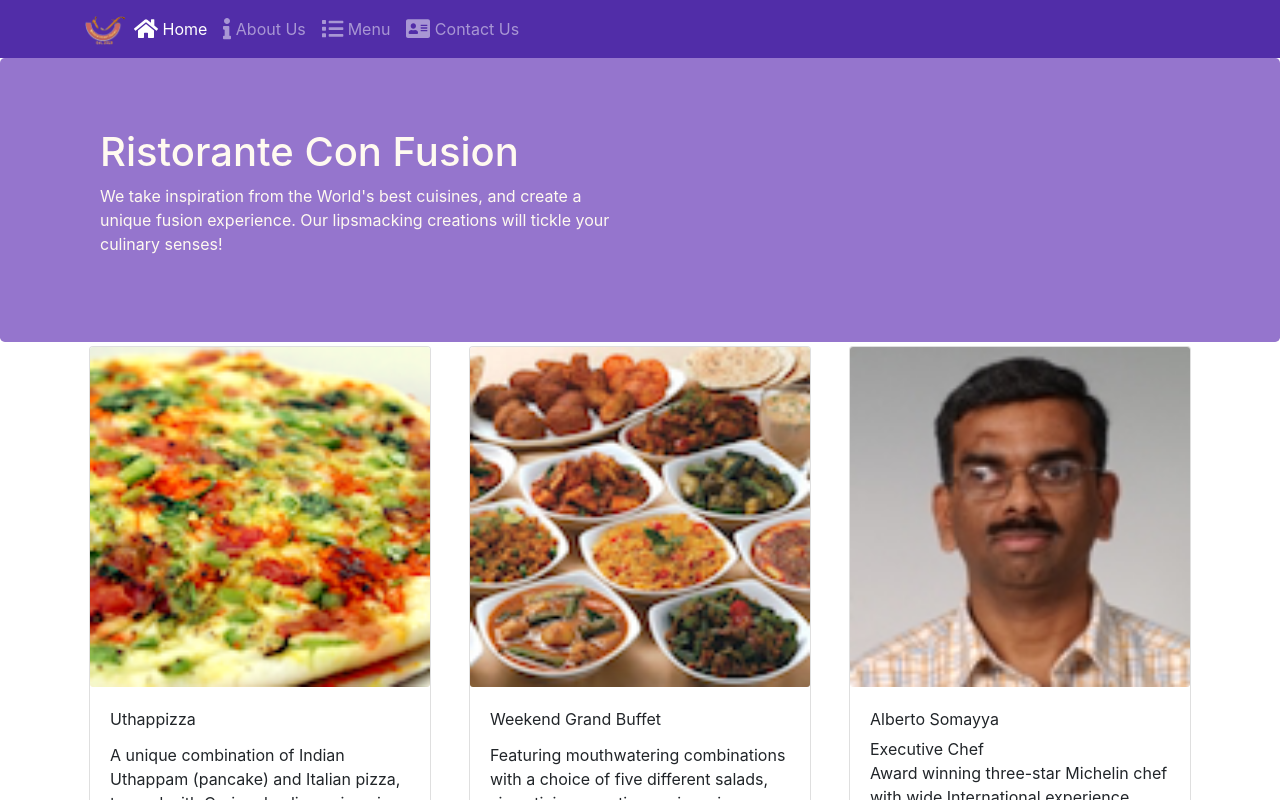
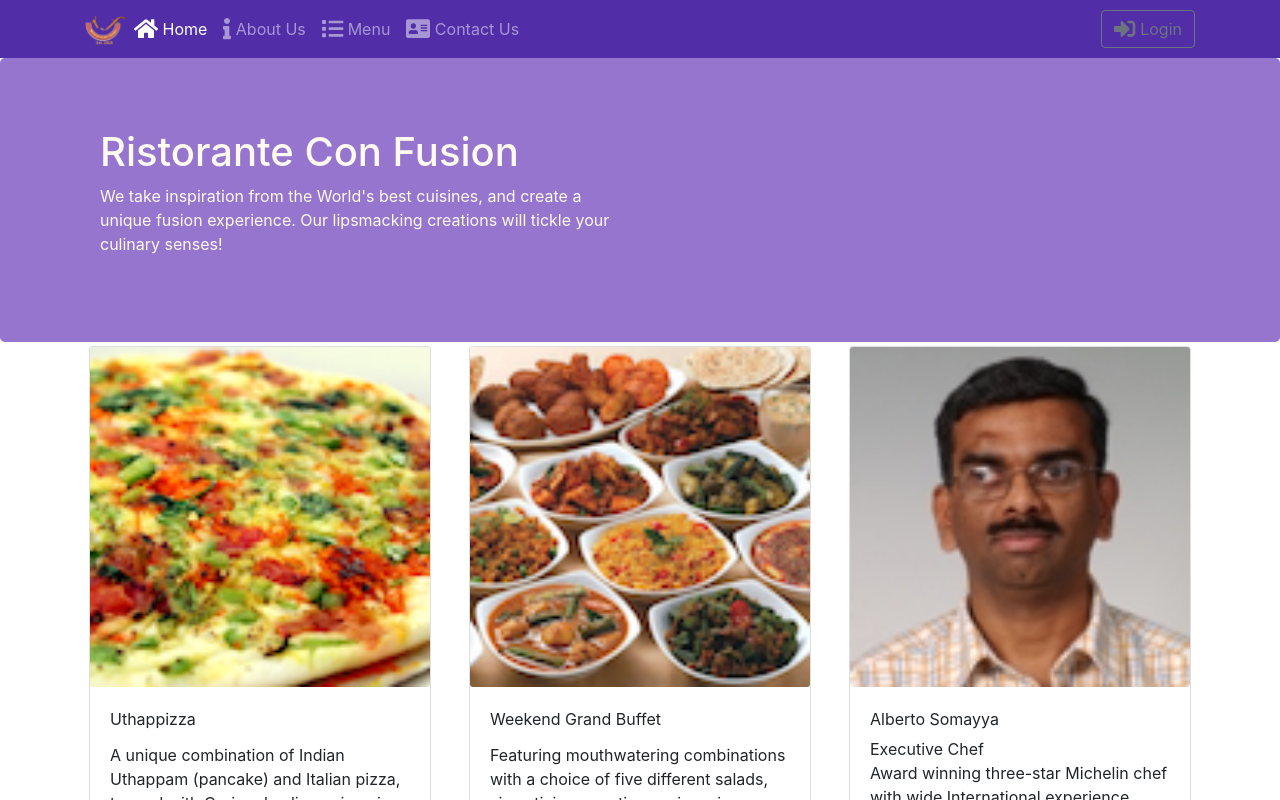
Before and after one commit to BirdyArt/coursera, a React (Create React App) app: page /home in a window 1280 px wide. Shown: the top 800 px of the page. Built offline with nearby package versions, Linux system fonts and the light colour scheme.

Commit message:
uncontrolled forms

```diff
--- a/src/components/HeaderComponent.js
+++ b/src/components/HeaderComponent.js
@@ -1,5 +1,5 @@
 import React, { Component } from 'react';
-import { Navbar, NavbarBrand, Nav, NavbarToggler, Collapse, NavItem, Jumbotron } from 'reactstrap';
+import { Navbar, NavbarBrand, Nav, NavbarToggler, Collapse, NavItem, Jumbotron, Button, Modal, ModalHeader, ModalBody, Form, FormGroup, Input, Label } from 'reactstrap';
 import { NavLink } from 'react-router-dom';
 import { FontAwesomeIcon } from '@fortawesome/react-fontawesome';
 
@@ -8,15 +8,30 @@
 	constructor(props){
 		super(props);
 		this.state = {
-			isNavOpen: false
+			isNavOpen: false,
+			isModalOpen: false
 		}
 		this.toggleNav = this.toggleNav.bind(this);
+		this.toggleModal = this.toggleModal.bind(this);
+		this.handleLogin = this.handleLogin.bind(this);
 	}
 
 	toggleNav() {
 		this.setState({
 			isNavOpen: !this.state.isNavOpen
 		});
+	}
+
+	toggleModal() {
+		this.setState({
+			isModalOpen: !this.state.isModalOpen
+		});
+	}
+
+	handleLogin(event) {
+		this.toggleModal();
+		alert("Username: " + this.username.value + "Password: " + this.password.value + " Remember: " + this.remember.checked);
+		event.preventDefault();
 	}
 
 	render() {
@@ -51,6 +66,13 @@
 					          		</NavLink>
 					          	</NavItem>
 				          	</Nav>
+				          	<Nav className="ml-auto" navbar>
+				          		<NavItem>
+				          			<Button outline onClick={this.toggleModal}>
+				          				<FontAwesomeIcon icon={['fas', 'sign-in-alt']} size="lg" /> Login
+				          			</Button>
+				          		</NavItem>
+				          	</Nav>
 			          	</Collapse>
 			        </div>
 	      		</Navbar>
@@ -64,6 +86,27 @@
 	      				</div>
 	      			</div>
 	      		</Jumbotron>
+	      		<Modal isOpen={this.state.isModalOpen} toggle={this.toggleModal}>
+	      			<ModalHeader toggle={this.toggleModal}>Login</ModalHeader>
+	      			<ModalBody>
+	      				<Form onSubmit={this.handleLogin}>
+	      					<FormGroup>
+	      						<Label htmlFor="username">Username</Label>
+	      						<Input type="text" id="usernme" name="username" innerRef={(input) => this.username = input} />
+	      					</FormGroup>
+	      					<FormGroup>
+	      						<Label htmlFor="password">Password</Label>
+	      						<Input type="password" id="password" name="password" innerRef={(input) => this.password = input} />
+	      					</FormGroup>
+	      					<FormGroup check>
+	      						<Label check>
+	      							<Input type="checkbox" name="remember" innerRef={(input) => this.remember = input} /> Remember me
+	      						</Label>
+	      					</FormGroup>
+	      					<Button type="submit" value="submit" className="bg-primary">Login</Button>
+	      				</Form>
+	      			</ModalBody>
+	      		</Modal>
 			</>
 		);
 	}
```
